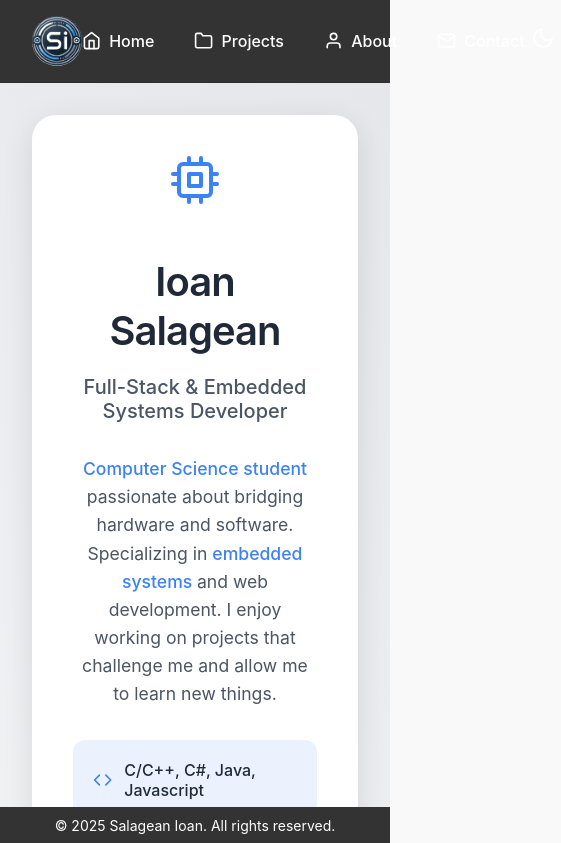
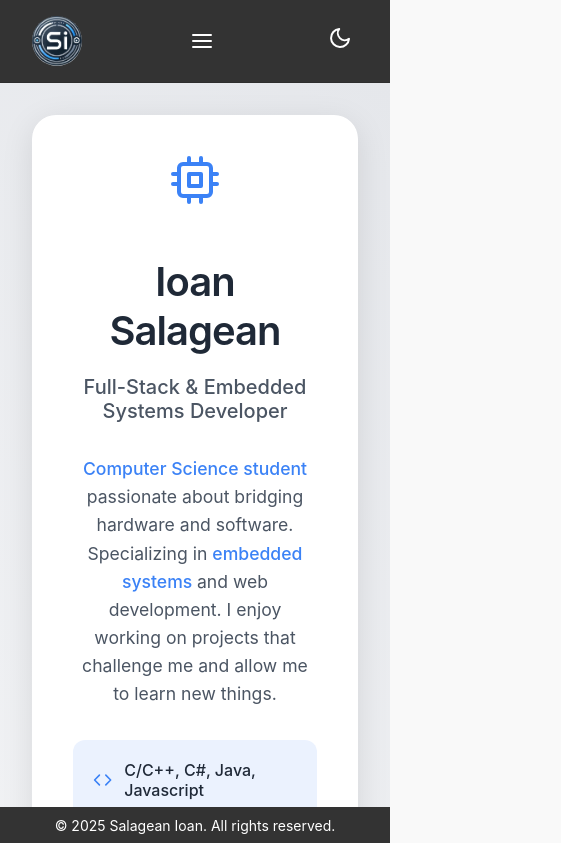
Before and after one commit to SalageanIoan/PersonalPresentationWebsite, a React (Create React App) app: page / in a window 390 px wide. Shown: the top 843 px of the page, 561 px wide, since content can reach past the window. Built offline with nearby package versions, Linux system fonts and the light colour scheme.

Commit message:
-improved mobile version

```diff
--- a/src/components/Header.js
+++ b/src/components/Header.js
@@ -1,12 +1,45 @@
-// src/components/Header.js
-import React from "react";
+import React, { useState, useEffect } from "react";
 import { Link } from "react-router-dom";
-import { FiHome, FiFolder, FiUser, FiMail, FiSun, FiMoon } from "react-icons/fi";
+import { FiHome, FiFolder, FiUser, FiMail, FiSun, FiMoon, FiMenu, FiX } from "react-icons/fi";
 import { motion } from "framer-motion";
 import { useDarkMode } from "../context/DarkModeContext";
 
 const Header = () => {
     const { darkMode, toggleDarkMode } = useDarkMode();
+    const [isMobile, setIsMobile] = useState(false);
+    const [isMenuOpen, setIsMenuOpen] = useState(false);
+
+    useEffect(() => {
+        const checkMobile = () => {
+            setIsMobile(window.matchMedia("(max-width: 768px)").matches);
+        };
+
+        checkMobile();
+        window.addEventListener("resize", checkMobile);
+        return () => window.removeEventListener("resize", checkMobile);
+    }, []);
+
+    const MobileMenu = () => (
+        <motion.div
+            initial={{ opacity: 0, y: -20 }}
+            animate={{ opacity: 1, y: 0 }}
+            exit={{ opacity: 0, y: -20 }}
+            style={darkMode ? styles.mobileMenuDark : styles.mobileMenu}
+        >
+            <Link to="/" style={styles.mobileLink} onClick={() => setIsMenuOpen(false)}>
+                <FiHome /> Home
+            </Link>
+            <Link to="/projects" style={styles.mobileLink} onClick={() => setIsMenuOpen(false)}>
+                <FiFolder /> Projects
+            </Link>
+            <Link to="/about" style={styles.mobileLink} onClick={() => setIsMenuOpen(false)}>
+                <FiUser /> About
+            </Link>
+            <Link to="/contact" style={styles.mobileLink} onClick={() => setIsMenuOpen(false)}>
+                <FiMail /> Contact
+            </Link>
+        </motion.div>
+    );
 
     return (
         <motion.header
@@ -17,51 +50,47 @@ const Header = () => {
         >
             <div style={styles.logo}>
                 <Link to="/" style={styles.logoLink}>
-                    <img
-                        src="/logo.png"
-                        alt="Portfolio Logo"
-                        style={styles.logo}
-                    />
+                    <img src="/logo.png" alt="Portfolio Logo" style={styles.logo} />
                 </Link>
             </div>
+
+            {!isMobile ? (
                 <nav style={styles.nav}>
-                <motion.div
-                    whileHover={{ scale: 1.05 }}
-                    whileTap={{ scale: 0.95 }}
-                >
+                    <motion.div whileHover={{ scale: 1.05 }} whileTap={{ scale: 0.95 }}>
                         <Link to="/" style={styles.navLink}>
-                        <FiHome style={styles.navIcon} />
-                        Home
+                            <FiHome style={styles.navIcon} /> Home
                         </Link>
                     </motion.div>
-                <motion.div
-                    whileHover={{ scale: 1.05 }}
-                    whileTap={{ scale: 0.95 }}
-                >
+                    <motion.div whileHover={{ scale: 1.05 }} whileTap={{ scale: 0.95 }}>
                         <Link to="/projects" style={styles.navLink}>
-                        <FiFolder style={styles.navIcon} />
-                        Projects
+                            <FiFolder style={styles.navIcon} /> Projects
                         </Link>
                     </motion.div>
-                <motion.div
-                    whileHover={{ scale: 1.05 }}
-                    whileTap={{ scale: 0.95 }}
-                >
+                    <motion.div whileHover={{ scale: 1.05 }} whileTap={{ scale: 0.95 }}>
                         <Link to="/about" style={styles.navLink}>
-                        <FiUser style={styles.navIcon} />
-                        About
+                            <FiUser style={styles.navIcon} /> About
                         </Link>
                     </motion.div>
-                <motion.div
-                    whileHover={{ scale: 1.05 }}
-                    whileTap={{ scale: 0.95 }}
-                >
+                    <motion.div whileHover={{ scale: 1.05 }} whileTap={{ scale: 0.95 }}>
                         <Link to="/contact" style={styles.navLink}>
-                        <FiMail style={styles.navIcon} />
-                        Contact
+                            <FiMail style={styles.navIcon} /> Contact
                         </Link>
                     </motion.div>
                 </nav>
+            ) : (
+                <div className="menu-container" style={styles.mobileMenuContainer}>
+                    <motion.button
+                        onClick={() => setIsMenuOpen(!isMenuOpen)}
+                        style={styles.menuButton}
+                        whileHover={{ scale: 1.1 }}
+                    >
+                        {isMenuOpen ? <FiX style={styles.toggleIcon} /> : <FiMenu style={styles.toggleIcon} />}
+                    </motion.button>
+
+                    {isMenuOpen && <MobileMenu />}
+                </div>
+            )}
+
             <motion.button
                 onClick={toggleDarkMode}
                 style={styles.toggleButton}
@@ -134,6 +163,66 @@ const styles = {
     toggleIcon: {
         fontSize: "1.5rem",
     },
+    menuButton: {
+        background: "none",
+        border: "none",
+        cursor: "pointer",
+        color: "white",
+        fontSize: "1.5rem",
+        padding: "0.5rem",
+        width: "40px",
+        height: "40px",
+        display: "flex",
+        alignItems: "center",
+        justifyContent: "center",
+    },
+    mobileMenuContainer: {
+        position: 'relative',
+    },
+    mobileMenu: {
+        position: 'absolute',
+        top: '60px',
+        right: '20px',
+        backgroundColor: '#fff',
+        borderRadius: '8px',
+        padding: '1rem',
+        display: 'flex',
+        flexDirection: 'column',
+        gap: '1rem',
+        boxShadow: '0 4px 6px rgba(0, 0, 0, 0.1)',
+        zIndex: 1001,
+    },
+    mobileMenuDark: {
+        position: 'absolute',
+        top: '60px',
+        right: '20px',
+        backgroundColor: '#1f2937',
+        borderRadius: '8px',
+        padding: '1rem',
+        display: 'flex',
+        flexDirection: 'column',
+        gap: '1rem',
+        boxShadow: '0 4px 6px rgba(0, 0, 0, 0.3)',
+        zIndex: 1001,
+    },
+    mobileLink: {
+        textDecoration: 'none',
+        color: '#1f2937',
+        display: 'flex',
+        alignItems: 'center',
+        gap: '0.5rem',
+        padding: '0.5rem 1rem',
+        borderRadius: '6px',
+        transition: 'background-color 0.2s',
+    },
+    '@media (max-width: 768px)': {
+        nav: {
+            display: 'none',
+        },
+        menuButton: {
+            display: 'block',
+        },
+    },
 };
 
 export default Header;
--- a/src/pages/ProjectsPage.js
+++ b/src/pages/ProjectsPage.js
@@ -151,6 +151,7 @@ const styles = {
         boxShadow: "0 8px 32px rgba(0, 0, 0, 0.1)",
         backdropFilter: "blur(10px)",
         border: `1px solid ${colors.darkBorder}`,
+        width: "100%",
     },
     containerDark: {
         backgroundColor: colors.darkCardBackground,
@@ -160,6 +161,7 @@ const styles = {
         boxShadow: "0 8px 32px rgba(0, 0, 0, 0.5)",
         backdropFilter: "blur(10px)",
         border: `1px solid ${colors.darkBorder}`,
+        width: "100%",
     },
     title: {
         fontSize: "2.5rem",
@@ -201,6 +203,7 @@ const styles = {
         textAlign: "center",
         cursor: "pointer",
         transition: "transform 0.3s ease",
+        wordWrap: "break-word",
     },
     projectCardDark: {
         backgroundColor: colors.lightdarkBlue,
@@ -209,6 +212,7 @@ const styles = {
         textAlign: "center",
         cursor: "pointer",
         transition: "transform 0.3s ease",
+        wordWrap: "break-word",
     },
     projectIcon: {
         fontSize: "2rem",
@@ -285,6 +289,7 @@ const styles = {
         textAlign: "center",
         cursor: "pointer",
         transition: "transform 0.3s ease",
+        wordWrap: "break-word",
     },
     commitCardDark: {
         backgroundColor: colors.lightdarkBlue,
@@ -293,9 +298,36 @@ const styles = {
         textAlign: "center",
         cursor: "pointer",
         transition: "transform 0.3s ease",
+        wordWrap: "break-word",
     },
     textWhite: {
         color: colors.white,
+    },
+    '@media (max-width: 768px)': {
+        title: {
+            fontSize: "2rem",
+        },
+        titleDark: {
+            fontSize: "2rem",
+        },
+        description: {
+            fontSize: "1rem",
+        },
+        descriptionDark: {
+            fontSize: "1rem",
+        },
+        projectCard: {
+            padding: "1rem",
+        },
+        projectCardDark: {
+            padding: "1rem",
+        },
+        commitCard: {
+            padding: "1rem",
+        },
+        commitCardDark: {
+            padding: "1rem",
+        },
     },
 };
 
```
Lines whose indentation alone changed are shown as unchanged.
